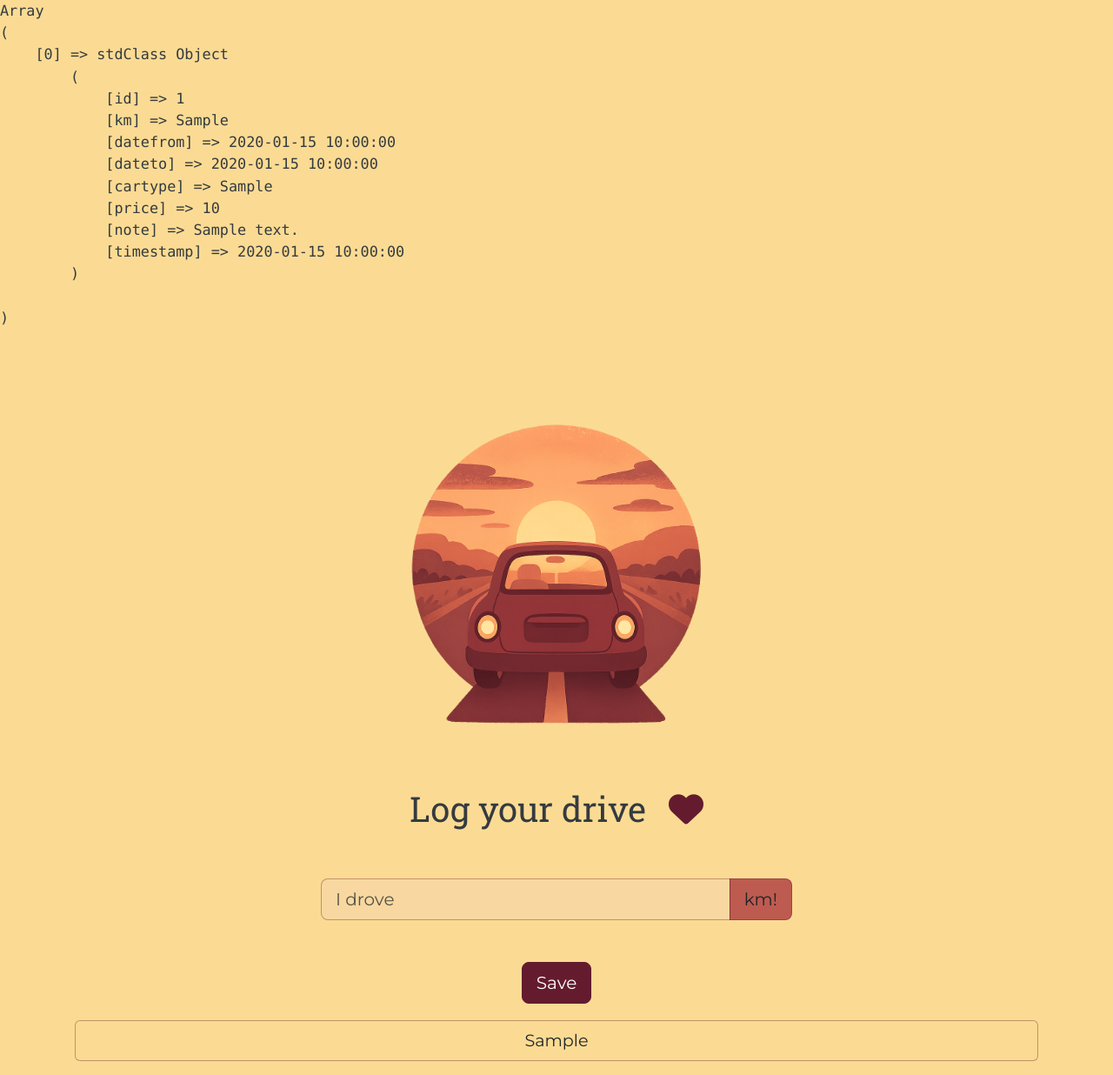
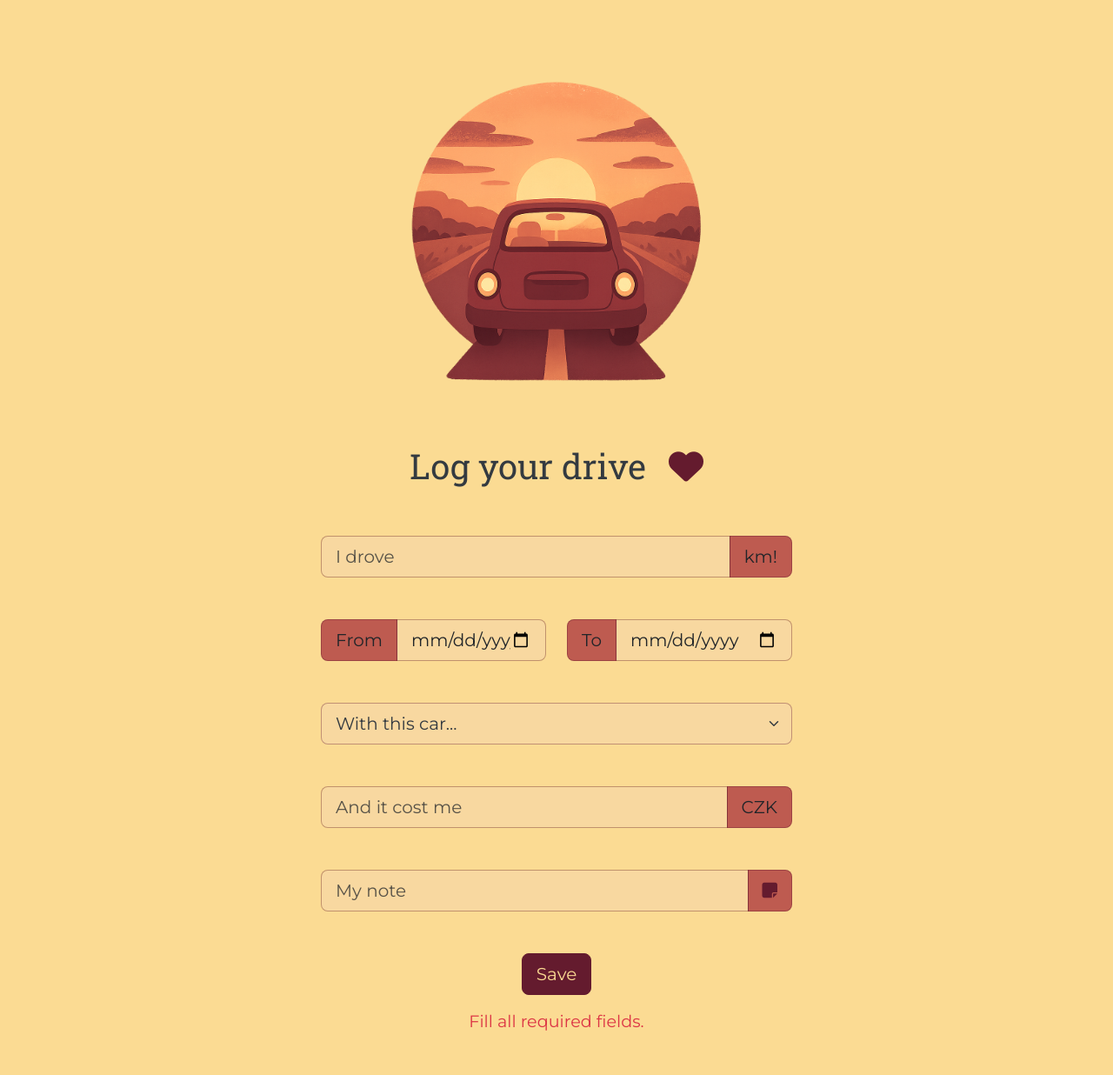
Before and after one commit to kowyzu/drive_log, a PHP site: page / in a window 1280 px wide. Shown: the whole page at 87% size. After the commit the page ends 1185 px from the top, so only its background shows below. Run offline with PHP 8.4, Linux system fonts and the light colour scheme; tables that the repository leaves empty or names only in its code hold one stand-in row (values such as "Sample post"); style sheets or scripts are compiled from the project's sources.

Commit message:
feat: post from main form validate and post to DB

```diff
--- /dev/null
+++ b/form.php
@@ -0,0 +1,109 @@
+<?php
+include_once './src/_partials/head.php';
+?>
+
+<form id="log-form" class="drive-log-form" action="" method="post">
+  <div class=" row justify-content-center mt-5">
+    <div class="col-xl-6 col-lg-8 col-sm-12">
+      <div class="input-group input-group-lg drive-log-form-input-group">
+        <input type="text" class="form-control drive-log-form-control" name="kmsDriven" placeholder="I drove"
+          aria-label="Kms drived" aria-describedby="addon-wrapping">
+        <span class="input-group-text drive-log-form-span" id="addon-wrapping">km!</span>
+      </div>
+    </div>
+  </div>
+  <div class=" row justify-content-center mt-5">
+    <div class="col-xl-3 col-lg-4 col-sm-6">
+      <div class="input-group input-group-lg drive-log-form-input-group">
+        <span class="input-group-text drive-log-form-span" id="addon-wrapping">From</span>
+        <input type="date" class="form-control drive-log-form-control" name="dateFrom" placeholder="From"
+          aria-label="Date from" aria-describedby="addon-wrapping">
+      </div>
+    </div>
+    <div class="col-xl-3 col-lg-4 col-sm-6 mt-3 mt-sm-0">
+      <div class="input-group input-group-lg drive-log-form-input-group">
+        <span class="input-group-text drive-log-form-span" id="addon-wrapping">To</span>
+        <input type="date" class="form-control drive-log-form-control" name="dateTo" placeholder="To"
+          aria-label="Date from" aria-describedby="addon-wrapping">
+      </div>
+    </div>
+  </div>
+  <div class="row justify-content-center mt-5">
+    <div class="col-xl-6 col-lg-8 col-sm-12">
+      <select class="form-select form-select-lg drive-log-form-select" name="carType"
+        aria-label="Default select example">
+        <option selected>With this car...</option>
+        <option class="car-type-option" value="Audi A1">Audi A1</option>
+        <option value="Toyota Yaris">Toyota Yaris</option>
+        <option value="Toyota Corolla">Toyota Corolla</option>
+        <option value="Other">Other</option>
+      </select>
+    </div>
+  </div>
+  <div class=" row justify-content-center mt-5">
+    <div class="col-xl-6 col-lg-8 col-sm-12">
+      <div class="input-group input-group-lg drive-log-form-input-group">
+        <input type="text" class="form-control drive-log-form-control" name="price" placeholder="And it cost me"
+          aria-label="price" aria-describedby="addon-wrapping">
+        <span class="input-group-text drive-log-form-span" id="addon-wrapping">CZK</span>
+      </div>
+    </div>
+  </div>
+  <div class=" row justify-content-center mt-5">
+    <div class="col-xl-6 col-lg-8 col-sm-12">
+      <div class="input-group input-group-lg drive-log-form-input-group">
+        <input type="text" class="form-control drive-log-form-control" name="note" placeholder="My note"
+          aria-label="price" aria-describedby="addon-wrapping">
+        <span class="input-group-text drive-log-form-span note-span" id="addon-wrapping"><i
+            class="fa-solid fa-note-sticky"></i></span>
+      </div>
+    </div>
+  </div>
+  <div class="row justify-content-center">
+    <div class="col-xl-6 col-lg-8 col-sm-12">
+      <button type="submit" class="btn btn-lg btn-primary mt-5" name="submitted"
+        value="kms driven submitted">Save</button>
+    </div>
+  </div>
+</form>
+
+<?php
+if ($_POST !== [] && $_POST['kmsDriven'] !== '' && $_POST['dateFrom'] !== '' && $_POST['dateFrom'] !== '' && $_POST['carType'] !== 'With this car...' && $_POST['price'] !== '') {
+
+  if ($_POST['dateTo'] === '') {
+    $dateTo = null;
+  } else {
+    $dateTo = clean($_POST['dateTo']);
+  }
+
+  $post = [
+    'km' => clean($_POST['kmsDriven']),
+    'dateFrom' => clean($_POST['dateFrom']),
+    'dateTo' => $dateTo,
+    'carType' => clean($_POST['carType']),
+    'price' => clean($_POST['price']),
+    'note' => clean($_POST['note']),
+    'timestamp' => date('Y-m-d H:i:s')
+  ];
+
+  $dateTo = $post['dateTo'];
+
+  if (validatePost($post)) {
+    echo "<div class='valid mt-3'>
+      Looks good! $dateTo
+      </div>";
+
+
+    postToDB($post);
+
+  } else {
+    echo "<div  class='invalid mt-3'>
+    Please make sure that kilometers and price contain only numbers.
+    </div>";
+  }
+
+} else
+  echo "<div  class='invalid mt-3'>
+  Fill all required fields.
+  </div>";
+?>
--- a/index.php
+++ b/index.php
@@ -1,24 +1,5 @@
 <?php
 include_once './src/_partials/head.php';
-
-
-if (!empty($_POST) && $_POST['kmsDriven'] !== '') {
-
-  $file = 'src/loggers/storage';
-  make_file($file);
-
-  $data = [];
-
-  $post = (object) [
-    'text' => $_POST['kmsDriven'],
-    'time' => time()
-  ];
-
-  array_push($data, $post);
-
-
-  file_put_contents($file, json_encode($data));
-}
 ?>
 
 
@@ -27,8 +8,7 @@ if (!empty($_POST) && $_POST['kmsDriven'] !== '') {
   <div class="container p-3 text-center">
     <?php include_once 'src/_partials/header.php' ?>
     <main>
-      <?php include_once 'src/_partials/form.php' ?>
-      <?php include_once 'src/_partials/loggedResults.php' ?>
+      <?php include_once 'form.php' ?>
     </main>
   </div>
 </body>
--- a/src/_partials/loggedResults.php
+++ b/loggedResults.php
@@ -1,3 +1,11 @@
+<?php
+include_once './src/_partials/head.php';
+
+
+
+print_r($post);
+?>
+
 <div class="row">
   <div class="col">
     <ul class='list-group drive-log-list'><?php
--- a/src/_inc/config.php
+++ b/src/_inc/config.php
@@ -1,4 +1,5 @@
 <?php
+date_default_timezone_set('Europe/Prague');
 
 // global functions
 require_once 'src/_inc/functions.php';
@@ -15,13 +16,7 @@ $db = new PDO(sprintf('mysql:host=%s;dbname=%s', $host, $db_name), $user, $passw
 try {
   $query = $db->query('SELECT * FROM kms_drive');
 } catch (PDOException $e) {
-  echo '<pre>';
-  print_r($e);
-  echo '</pre>';
+
 }
 
 $data = $query->fetchAll(PDO::FETCH_OBJ);
-
-echo '<pre>';
-print_r($data);
-echo '</pre>';
--- a/src/_partials/form.php
+++ /dev/null
@@ -1,13 +0,0 @@
-<div class=" row justify-content-center mt-5">
-  <div class="col-lg-6">
-    <form id="log-form" class="drive-log-form" action="" method="post">
-      <div class="input-group input-group-lg drive-log-form-input-group">
-        <input type="text" class="form-control drive-log-form-control" name="kmsDriven" placeholder="I drove"
-          aria-label="Kms drived" aria-describedby="addon-wrapping">
-        <span class="input-group-text drive-log-form-span" id="addon-wrapping">km!</span>
-      </div>
-      <button type="submit" class="btn btn-lg btn-primary mt-5" name="submitted"
-        value="kms driven submitted">Save</button>
-    </form>
-  </div>
-</div>
--- a/src/styles/styles.scss
+++ b/src/styles/styles.scss
@@ -12,6 +12,7 @@ $secondary-transparent:#dedede8e;
 $tertiary:#9c9898;
 $white: white;
 $color-error: #dc3545;
+$color-success: #03A791;
 // $color-details: #A294F9;
 
 $font-size-primary: 1.2rem;
@@ -115,6 +116,15 @@ i {
   color: $primary;
 }
 
+.btn {
+  color: $color-bg-primary;
+}
+
+.btn:hover {
+  color: $color-bg-secondary;
+}
+
+
 //
 //DRIVE LOG FORM
 ////////////////
@@ -129,9 +139,25 @@ i {
   border-color: $primary-transparent;
 }
 
+.drive-log-form-select {
+  background-color: $color-bg-tertiary;
+  border-color: $primary-transparent;
+  color: $color-text;
+}
+
 .drive-log-form-span {
   background-color: $color-bg-secondary;
   border-color: $primary-transparent;
+}
+
+//FORM VALIDATION
+
+.valid {
+  color: $color-success;
+}
+
+.invalid {
+  color: $color-error;
 }
 
 //
```
Also changed, not shown: src/_inc/functions.php (+38 -5 lines), 1 other file.
